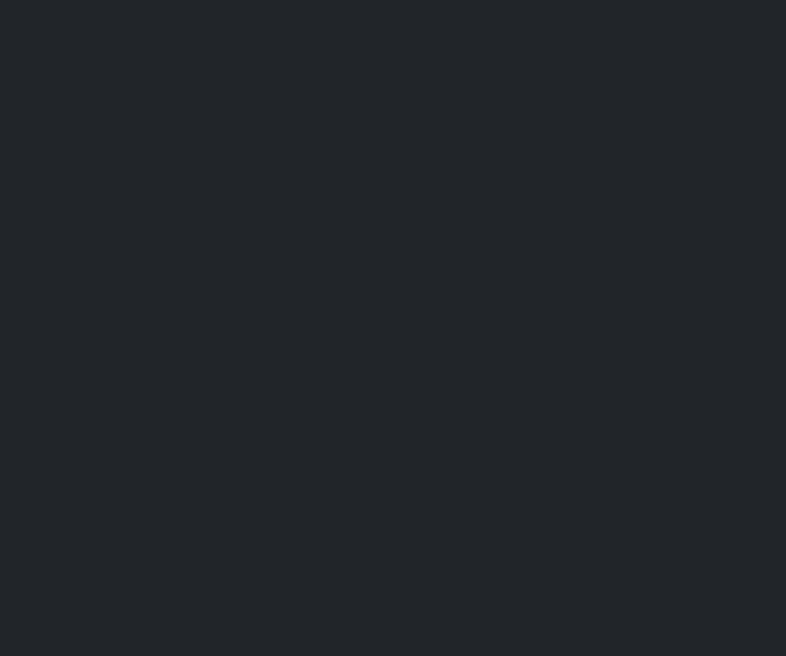
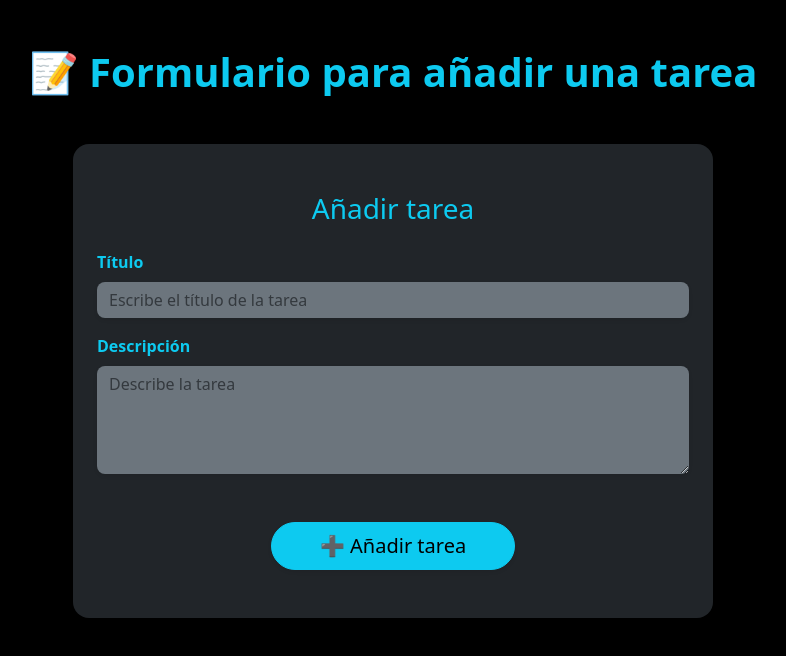
Before and after one commit to IFC33B/gestor-tareas, an Angular app in the folder front-end/gestor-tareas/: page /formulari in a window 1280 px wide. Before the commit this address led to /. Shown: the top 656 px of the page, without its empty margins (247-1033 px from the left). Built offline with nearby package versions, Linux system fonts and the light colour scheme.

Commit message:
Implemented - add task with form

```diff
--- a/front-end/gestor-tareas/src/app/app.routes.ts
+++ b/front-end/gestor-tareas/src/app/app.routes.ts
@@ -1,7 +1,9 @@
 import { Routes } from '@angular/router';
 import { LlistaTasques } from './components/llista-tasques/llista-tasques';
+import { FormulariTasques } from './components/formulari-tasques/formulari-tasques';
 
 export const routes: Routes = [
-    {path: '', redirectTo: '/tasques', pathMatch: 'full'},
-    {path: 'tasques', component: LlistaTasques}
+    {path: '', redirectTo: '/formulari', pathMatch: 'full'},
+    {path: 'tasques', component: LlistaTasques},
+    {path: 'formulari', component: FormulariTasques}
 ];
--- a/front-end/gestor-tareas/src/app/components/formulari-tasques/formulari-tasques.html
+++ b/front-end/gestor-tareas/src/app/components/formulari-tasques/formulari-tasques.html
@@ -1,11 +1,13 @@
-<div>
-    <h2 class="text-center mb-4">Formulario para añadir una tarea</h2>
+<div class="py-5">
+  <h2 class="text-center mb-5 text-info fw-bolder display-6">
+    📝 Formulario para añadir una tarea
+  </h2>
 
   <!-- Indicador de carga -->
   @if (carregant()) {
     <section class="d-flex flex-column align-items-center py-5">
       <div class="spinner-border text-info mb-3" role="status"></div>
-        <span class="text-muted">Creando tarea...</span>
+      <span class="text-secondary">Creando tarea...</span>
     </section>
   }
 
@@ -19,22 +21,49 @@
     </section>
   }
 
+  <!-- Formulario -->
   @if (!carregant() && !error()) {
-    <section class="container my-4">
-        <h3 class="mb-3">Añadir tarea</h3>
+    <section class="container my-4 bg-dark w-md-50 rounded-4 py-5 px-4 shadow w-50">
+      <h3 class="mb-4 text-info text-center">Añadir tarea</h3>
 
-        <form (submit)="crearTasca()">
+      <form (submit)="crearTasca()" class="needs-validation" novalidate>
+        <!-- Título -->
         <div class="mb-3">
-                <label for="titulo" class="form-label">Título</label>
-                <input type="text" id="titulo" class="form-control" [(ngModel)]="titol" name="titol" required>
+          <label for="titulo" class="form-label text-info fw-semibold">Título</label>
+          <input
+            type="text"
+            id="titulo"
+            class="form-control bg-secondary text-black border-0 rounded-3 shadow-sm"
+            [(ngModel)]="titol"
+            name="titol"
+            required
+            placeholder="Escribe el título de la tarea"
+          >
         </div>
 
-            <div class="mb-3">
-                <label for="contenido" class="form-label">Descripción</label>
-                <textarea id="contenido" class="form-control" rows="4" [(ngModel)]="descripcio" name="descripcio" required> </textarea>
+        <!-- Descripción -->
+        <div class="mb-5">
+          <label for="contenido" class="form-label text-info fw-semibold">Descripción</label>
+          <textarea
+            id="contenido"
+            class="form-control bg-secondary text-black border-0 rounded-3 shadow-sm"
+            rows="4"
+            [(ngModel)]="descripcio"
+            name="descripcio"
+            required
+            placeholder="Describe la tarea"
+          ></textarea>
         </div>
 
-            <button type="submit" class="btn btn-primary">Añadir tarea</button>
+        <!-- Botón -->
+        <div class="d-flex justify-content-center">
+          <button
+            type="submit"
+            class="btn btn-info btn-lg px-5 rounded-pill shadow-sm"
+          >
+            ➕ Añadir tarea
+          </button>
+        </div>
       </form>
     </section>
   }
--- a/front-end/gestor-tareas/src/app/components/formulari-tasques/formulari-tasques.ts
+++ b/front-end/gestor-tareas/src/app/components/formulari-tasques/formulari-tasques.ts
@@ -1,10 +1,11 @@
 import { Component, signal } from '@angular/core';
 import { TascaService } from '../../services/tasca.service';
 import { TascaRequest } from '../../models';
+import { FormsModule } from '@angular/forms';
 
 @Component({
   selector: 'app-formulari-tasques',
-  imports: [],
+  imports: [FormsModule],
   templateUrl: './formulari-tasques.html',
   styleUrl: './formulari-tasques.scss',
 })
@@ -31,10 +32,15 @@ export class FormulariTasques {
         this.carregant.set(false)
       },
 
-      error: (err) {
+      error: (err) => {
         this.error.set(err);
         console.log(err);
       }
     })
   }
+
+  // Recargar página
+  reload() {
+    window.location.reload()
+  }
 }
--- a/front-end/gestor-tareas/src/index.html
+++ b/front-end/gestor-tareas/src/index.html
@@ -7,7 +7,7 @@
   <meta name="viewport" content="width=device-width, initial-scale=1">
   <link rel="icon" type="image/x-icon" href="favicon.ico">
 </head>
-<body class="bg-dark">
+<body class="bg-black">
   <app-root></app-root>
 </body>
 </html>
```
Lines whose indentation alone changed are shown as unchanged.
